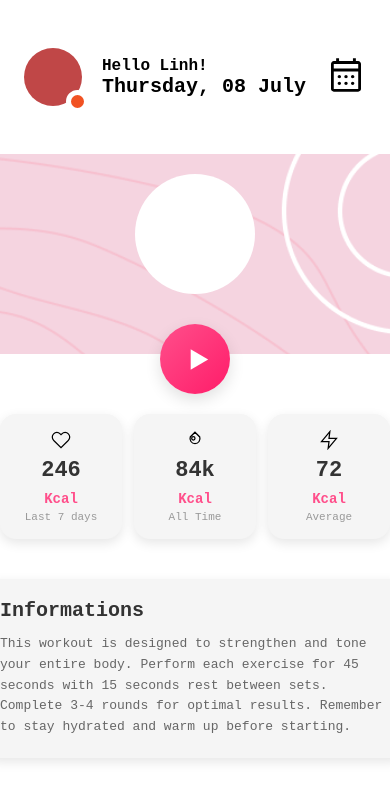
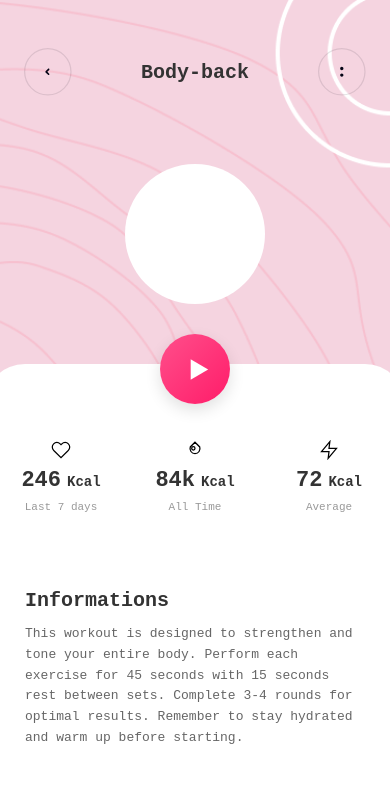
Before and after one commit to INGeron/team-project-sunday, a website: page src/pages/body-back.html in a window 390 px wide. Drawn offline with nearby package versions, Linux system fonts and the light colour scheme; files that its build step writes are made by us from their sources; a web font is replaced by a local one.

Commit message:
refactor body-back page layout and styles for improved responsiveness and visual consistency

```diff
--- a/src/pages/body-back.html
+++ b/src/pages/body-back.html
@@ -13,16 +13,28 @@
 
 <body>
       <header>
-        <div class="avatar">
-            <div class="circle"></div>
+    <svg width="58" height="58" viewBox="0 0 58 58" fill="none" xmlns="http://www.w3.org/2000/svg">
+      <circle opacity="0.1" cx="28.75" cy="28.75" r="28" stroke="#040415" stroke-width="1.5" stroke-linecap="round"
+        stroke-linejoin="round" />
+      <path fill-rule="evenodd" clip-rule="evenodd"
+        d="M30.4571 25.0429C30.8476 25.4334 30.8476 26.0666 30.4571 26.4571L28.1642 28.75L30.4571 31.0429C30.8476 31.4334 30.8476 32.0666 30.4571 32.4571C30.0666 32.8476 29.4334 32.8476 29.0429 32.4571L26.0429 29.4571C25.6524 29.0666 25.6524 28.4334 26.0429 28.0429L29.0429 25.0429C29.4334 24.6524 30.0666 24.6524 30.4571 25.0429Z"
+        fill="#040415" />
+    </svg>
+
+    <div class="mess">
+      <h3>Body-back</h3>
     </div>
-        <div class="greeting">
-            <h4>Hello Linh!</h4>
-            <h3>Thursday, 08 July</h3>
+    <div class="tochka">
+      <svg width="58" height="58" viewBox="0 0 58 58" fill="none" xmlns="http://www.w3.org/2000/svg">
+        <circle opacity="0.1" cx="28.75" cy="28.75" r="28" stroke="#040415" stroke-width="1.5" stroke-linecap="round"
+          stroke-linejoin="round" />
+        <path
+          d="M28.75 30.75C29.8546 30.75 30.75 31.6454 30.75 32.75C30.75 33.8546 29.8546 34.75 28.75 34.75C27.6454 34.75 26.75 33.8546 26.75 32.75C26.75 31.6454 27.6454 30.75 28.75 30.75ZM28.75 22.75C29.8546 22.75 30.75 23.6454 30.75 24.75C30.75 25.8546 29.8546 26.75 28.75 26.75C27.6454 26.75 26.75 25.8546 26.75 24.75C26.75 23.6454 27.6454 22.75 28.75 22.75Z"
+          fill="#040415" />
+      </svg>
+
     </div>
-        <div class="calendar">
-            <svg xmlns="http://www.w3.org/2000/svg" height="40px" viewBox="0 -960 960 960" width="40px" fill="#000000"><path d="M186.67-80q-27 0-46.84-19.83Q120-119.67 120-146.67v-600q0-27 19.83-46.83 19.84-19.83 46.84-19.83h56.66V-880h70v66.67h333.34V-880h70v66.67h56.66q27 0 46.84 19.83Q840-773.67 840-746.67v600q0 27-19.83 46.84Q800.33-80 773.33-80H186.67Zm0-66.67h586.66v-420H186.67v420Zm0-486.66h586.66v-113.34H186.67v113.34Zm0 0v-113.34 113.34ZM480-400q-17 0-28.5-11.5T440-440q0-17 11.5-28.5T480-480q17 0 28.5 11.5T520-440q0 17-11.5 28.5T480-400Zm-188.5-11.5Q280-423 280-440t11.5-28.5Q303-480 320-480t28.5 11.5Q360-457 360-440t-11.5 28.5Q337-400 320-400t-28.5-11.5ZM640-400q-17 0-28.5-11.5T600-440q0-17 11.5-28.5T640-480q17 0 28.5 11.5T680-440q0 17-11.5 28.5T640-400ZM480-240q-17 0-28.5-11.5T440-280q0-17 11.5-28.5T480-320q17 0 28.5 11.5T520-280q0 17-11.5 28.5T480-240Zm-188.5-11.5Q280-263 280-280t11.5-28.5Q303-320 320-320t28.5 11.5Q360-297 360-280t-11.5 28.5Q337-240 320-240t-28.5-11.5ZM640-240q-17 0-28.5-11.5T600-280q0-17 11.5-28.5T640-320q17 0 28.5 11.5T680-280q0 17-11.5 28.5T640-240Z"/></svg>
-        </div>
+
   </header>
 
     <main class="body-back-content">
@@ -54,8 +66,10 @@
                 <svg class="heart-icon" viewBox="0 0 24 24" fill="none" stroke="black" stroke-width="1.5">
                     <path d="M20.84 4.61a5.5 5.5 0 0 0-7.78 0L12 5.67l-1.06-1.06a5.5 5.5 0 0 0-7.78 7.78l1.06 1.06L12 21.23l7.78-7.78 1.06-1.06a5.5 5.5 0 0 0 0-7.78z"/>
                 </svg>
+                <div class="stat-value-group">
                     <h2 class="stat-value">246</h2>
                     <p class="stat-label">Kcal</p>
+                </div>
                 <p class="stat-period">Last 7 days</p>
             </div>
             <div class="stat-card">
@@ -63,16 +77,20 @@
                     <path d="M12 2.69l5.66 5.66a6 6 0 1 1-11.32 0z"/>
                     <path d="M12 10a2 2 0 1 1-4 0 2 2 0 0 1 4 0z"/>
                 </svg>
+                <div class="stat-value-group">
                     <h2 class="stat-value">84k</h2>
                     <p class="stat-label">Kcal</p>
+                </div>
                 <p class="stat-period">All Time</p>
             </div>
             <div class="stat-card">
                 <svg class="lightning-icon" viewBox="0 0 24 24" fill="none" stroke="black" stroke-width="1.5">
                     <path d="M13 2L3 14h9l-1 8 10-12h-9l1-8z"/>
                 </svg>
+                <div class="stat-value-group">
                     <h2 class="stat-value">72</h2>
                     <p class="stat-label">Kcal</p>
+                </div>
                 <p class="stat-period">Average</p>
             </div>
         </div>
--- a/src/scss/_bodyback.scss
+++ b/src/scss/_bodyback.scss
@@ -13,28 +13,138 @@ $border-radius: 16px;
 $border-radius-full: 50%;
 $font-family: 'Helvetica Neue', sans-serif;
 
+// Body background with continuous waves
+body {
+    background-image:
+        url('../img/bg.png');
+    background-size: 100% auto;
+    background-repeat: repeat-y;
+    background-position: top left;
+    background-attachment: scroll;
+    background-color: $light-pink;
+    display: flex;
+    flex-direction: column;
+    min-height: 100vh;
+    height: 100%;
+    margin: 0;
+    padding: 0;
+}
+
+// Header Styles
+header {
+    width: 100%;
+    background-color: transparent;
+    padding: 16px 20px;
+    display: flex;
+    align-items: center;
+    justify-content: space-between;
+    position: relative;
+    z-index: 5;
+
+    .mess {
+        flex: 1;
+        text-align: center;
+
+        h3 {
+            @include font-style(24px, 700);
+            color: $text-color;
+            margin: 0;
+        }
+    }
+
+    .tochka {
+        display: flex;
+        align-items: center;
+        justify-content: center;
+    }
+
+    svg {
+        cursor: pointer;
+        transition: all 0.3s ease;
+
+        &:hover {
+            opacity: 0.7;
+        }
+
+        &:active {
+            transform: scale(0.95);
+        }
+    }
+}
+
+// Page Header Styles
+.page-header {
+    width: 100%;
+    display: flex;
+    align-items: center;
+    justify-content: space-between;
+    padding: 16px 20px;
+    background-color: transparent;
+    position: relative;
+
+    .page-title {
+        flex: 1;
+        text-align: center;
+        @include font-style(24px, 700);
+        color: $text-color;
+        margin: 0;
+    }
+
+    .header-btn {
+        width: 44px;
+        height: 44px;
+        border-radius: $border-radius-full;
+        background-color: rgba(200, 200, 200, 0.3);
+        border: 1.5px solid rgba(150, 150, 150, 0.5);
+        display: flex;
+        align-items: center;
+        justify-content: center;
+        cursor: pointer;
+        color: #666;
+        transition: all 0.3s ease;
+
+        &:hover {
+            background-color: rgba(200, 200, 200, 0.5);
+        }
+
+        &:active {
+            transform: scale(0.95);
+        }
+
+        svg {
+            width: 20px;
+            height: 20px;
+        }
+    }
+
+    .header-close {
+        margin-right: 10px;
+    }
+
+    .header-menu {
+        margin-left: 10px;
+    }
+}
+
 // Body-Back Content Styles
 .body-back-content {
     font-family: $font-family;
     display: flex;
     flex-direction: column;
     align-items: center;
+    background-color: transparent;
+    flex: 1;
+    width: 100%;
+    min-height: 100%;
 
     // Upper Section with Wavy Lines
     .upper-section {
         width: 100%;
-        background-color: $light-pink;
-        background-image:
-            url('../img/bg.png');
-        background-size: 100% 100%;
-        background-repeat: no-repeat;
-        background-position: top left;
-        background-attachment: scroll;
+        background-color: transparent;
         padding: 30px 20px 0px;
         display: flex;
         flex-direction: column;
         align-items: center;
-        background-size: cover;
         position: relative;
 
         // Background Image Block
@@ -43,8 +153,9 @@ $font-family: 'Helvetica Neue', sans-serif;
             top: 0;
             left: 0;
             right: 0;
+            bottom: 0;
             width: 100%;
-            height: 350px;
+            height: 100%;
             background-size: cover;
             background-position: center;
             background-repeat: no-repeat;
@@ -59,8 +170,8 @@ $font-family: 'Helvetica Neue', sans-serif;
             position: relative;
             z-index: 1;
 
-            width: 120px;
-            height: 120px;
+            width: 140px;
+            height: 140px;
             border-radius: $border-radius-full;
             background-color: white;
         }
@@ -113,7 +224,10 @@ $font-family: 'Helvetica Neue', sans-serif;
         flex-direction: column;
         align-items: center;
         border-radius: 40px 40px 0 0;
+        flex: 1;
         overflow: hidden;
+        min-height: 100%;
+    }
 
         // Statistics Section
         .statistics-section {
@@ -125,10 +239,10 @@ $font-family: 'Helvetica Neue', sans-serif;
             margin-bottom: 40px;
 
             .stat-card {
-                background-color: #f5f5f5;
+                background-color: $card-background;
                 border-radius: $border-radius;
                 padding: 20px 16px;
-                box-shadow: $shadow-light;
+                box-shadow: none;
                 text-align: center;
                 transition: transform 0.3s ease, box-shadow 0.3s ease;
 
@@ -167,13 +281,23 @@ $font-family: 'Helvetica Neue', sans-serif;
                 .stat-value {
                     @include font-style(26px, 700);
                     color: $text-color;
+                    margin-bottom: 0;
+                    margin: 0;
+                }
+
+                .stat-value-group {
+                    display: flex;
+                    align-items: baseline;
+                    gap: 6px;
+                    justify-content: center;
                     margin-bottom: 8px;
                 }
 
                 .stat-label {
                     @include font-style(14px, 600);
-                    color: $primary-pink;
-                    margin-bottom: 4px;
+                    color: $text-color;
+                    margin: 0;
+                    padding: 0;
                 }
 
                 .stat-period {
@@ -188,10 +312,10 @@ $font-family: 'Helvetica Neue', sans-serif;
         .information-section {
             width: 100%;
             max-width: 340px;
-            background-color: #f5f5f5;
+            background-color: transparent;
             border-radius: $border-radius;
             padding: 24px 20px;
-            box-shadow: $shadow-light;
+            box-shadow: none;
 
             .info-title {
                 @include font-style(24px, 700);
@@ -207,10 +331,41 @@ $font-family: 'Helvetica Neue', sans-serif;
             }
         }
     }
-}
 
-// Responsive Design
 @media (max-width: 600px) {
+    header {
+        padding: 12px 15px;
+
+        .mess {
+            h3 {
+                @include font-style(20px, 700);
+            }
+        }
+
+        svg {
+            width: 48px !important;
+            height: 48px !important;
+        }
+    }
+
+    .page-header {
+        padding: 12px 15px;
+
+        .page-title {
+            @include font-style(20px, 700);
+        }
+
+        .header-btn {
+            width: 40px;
+            height: 40px;
+
+            svg {
+                width: 18px;
+                height: 18px;
+            }
+        }
+    }
+
     .body-back-content {
         .upper-section {
             padding: 20px 15px 0px;
@@ -219,8 +374,8 @@ $font-family: 'Helvetica Neue', sans-serif;
                 margin-bottom: 30px;
 
                 .user-avatar {
-                    width: 100px;
-                    height: 100px;
+                    width: 120px;
+                    height: 120px;
                 }
             }
 
@@ -250,6 +405,8 @@ $font-family: 'Helvetica Neue', sans-serif;
 
                 .stat-card {
                     padding: 16px 12px;
+                    background-color: $card-background;
+                    box-shadow: none;
 
                     .heart-icon {
                         width: 20px;
@@ -269,15 +426,31 @@ $font-family: 'Helvetica Neue', sans-serif;
                         margin-bottom: 8px;
                     }
 
+                    .stat-value-group {
+                        display: flex;
+                        align-items: baseline;
+                        gap: 6px;
+                        justify-content: center;
+                        margin-bottom: 8px;
+                    }
+
                     .stat-value {
                         @include font-style(22px, 700);
+                        margin: 0;
+                    }
+
+                    .stat-label {
+                        color: $text-color;
+                        margin: 0;
                     }
                 }
             }
 
             .information-section {
-                max-width: 100%;
-                padding: 20px 16px;
+                background-color: transparent;
+                box-shadow: none;;
+                padding: 20px;
+                margin: 0 15px;
 
                 .info-title {
                     @include font-style(20px, 700);
```
Lines whose indentation alone changed are shown as unchanged.
